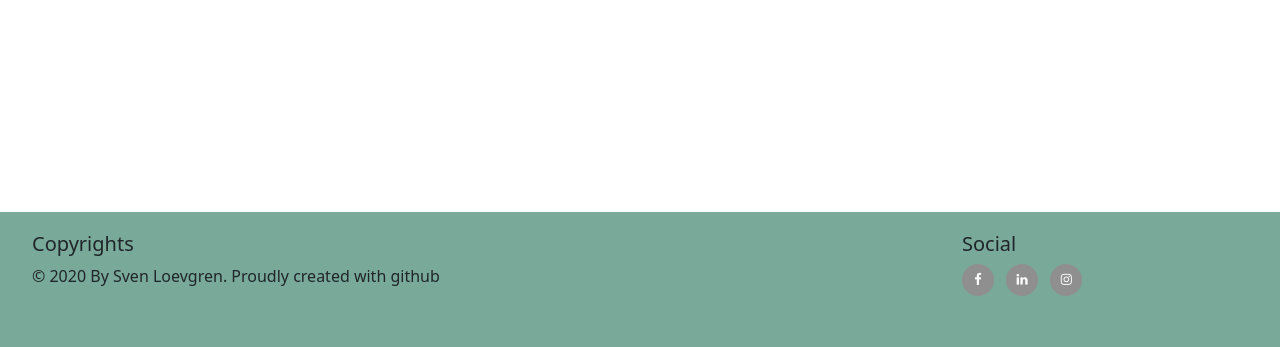
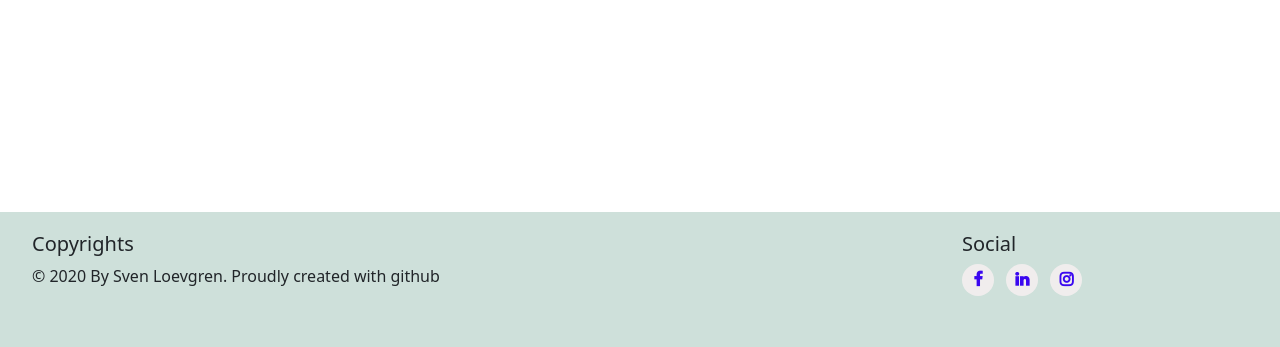
Before and after one commit to SvenLoevgren/fullstack-portfolio4, a Django app: page / in a window 1280 px wide. Shown: the part 2280-2627 px from the top of the page. Run offline with Django 3.2, Linux system fonts and the light colour scheme; some libraries are stand-ins or nearby versions.

```diff
--- a/static/CSS/main.css
+++ /dev/null
@@ -1,56 +0,0 @@
-@import url('https://fonts.googleapis.com/css?family=Roboto:100,200,300,400,500,600,700|Exo:100,200,300,400,500,600,700');
-
-
-/* ----------------------------------------Navbar */
-
-.navbar-brand-img {
-  -webkit-transition: all 0.5s ease-in-out;
-  transition: all 0.5s ease-in-out;
-  transform-origin: center center;
-  zoom: 1.5;
-}
-
-.navbar-brand img:hover {
-  zoom: 1;
-}
-
-.container-fluid {
-  background: rgb(138, 127, 255);
-}
-
-/* ----------------------------------------Footer */
-
-.social-links {
-  padding-bottom: 15px;
-}
-
-.social-links li a i {
-  width: 32px;
-  height: 32px;
-  padding: 12px 0;
-  border-radius: 50%;
-  font-size: 13px;
-  line-height: 7px;
-  text-align: center;
-  color: #fafafa;
-  background: #8f8f8f;
-  transition: all 0.35s ease-in-out;
-  -moz-transition: all 0.35s ease-in-out;
-  -webkit-transition: all 0.35s ease-in-out;
-  -o-transition: all 0.35s ease-in-out;
-}
-
-.social-links li a i:hover {
-  background: #e84610;
-}
-
-#footer-details {
-  padding: 20px;
-  background-color: rgb(120, 169, 153);
-}
-
-/* ----------------------------------------Sections */
-
-#section2 {
-  margin-top: 0;
-}
--- /dev/null
+++ b/static/css/main.css
@@ -0,0 +1,65 @@
+@import url('https://fonts.googleapis.com/css?family=Roboto:100,200,300,400,500,600,700|Exo:100,200,300,400,500,600,700');
+
+
+/* ----------------------------------------Navbar */
+
+.navbar-brand-img {
+    -webkit-transition: all 0.5s ease-in-out;
+    transition: all 0.5s ease-in-out;
+    transform-origin: center center;
+    zoom: 1.5;
+}
+
+    /*.navbar-brand img:hover {
+      zoom: 1;
+    }
+    */
+.container-fluid {
+    background: rgb(184, 183, 199);
+}
+
+/* ----------------------------------------Footer */
+
+.social-links {
+    padding-bottom: 15px;
+}
+
+.social-links li a i {
+    width: 32px;
+    height: 32px;
+    padding: 12px 0;
+    border-radius: 50%;
+    font-size: 16px;
+    font-weight: bold;
+    line-height: 7px;
+    text-align: center;
+    color: #3a07f0;
+    background: #f0eded;
+    transition: all 0.35s ease-in-out;
+    -moz-transition: all 0.35s ease-in-out;
+    -webkit-transition: all 0.35s ease-in-out;
+    -o-transition: all 0.35s ease-in-out;
+}
+
+.social-links li a i:hover {
+    background: #e84610;
+}
+
+#footer-details {
+    padding: 20px;
+    background-color: rgb(206, 224, 218);
+}
+
+/* ----------------------------------------Sections */
+
+        /* Set the height of each section to 100% of the viewport */
+section {
+    height: 100vh;
+}
+
+        /* Set the background image for the first section */
+
+#section2 {
+    background-color: rgb(127, 131, 255);
+    margin-top: 0;
+}
--- a/templates/fastfood/fastfood_home.html
+++ b/templates/fastfood/fastfood_home.html
@@ -10,19 +10,6 @@
   {% load static %}
   <link rel='shortcut icon' type='image/x-icon' href='{% static "images/favicon.ico" %}' />
   <link rel="stylesheet" type="text/css" href='{% static "CSS/main.css" %}' />
-  <style>
-    /* Set the height of each section to 100% of the viewport */
-    section {
-      height: 100vh;
-    }
-
-    /* Set the background image for the first section */
-
-    #section2 {
-      background-color: rgb(127, 131, 255);
-      margin-top: 0;
-    }
-  </style>
   <title>Fastfood</title>
 </head>
 <body>
@@ -67,7 +54,7 @@
   <section id="section1">
     <img src='{% static "img/Background_1.png" %}' class="img-fluid" alt="Teenager holding a Vegan burger" />
   </section>
-  <section id="section2"></section>
+  <section id="section2"> </section>
   <section id="section3"></section>
 
   <footer class="container-fluid">
```
Also changed, not shown: templates/navbar.html (+15 -0 lines).
